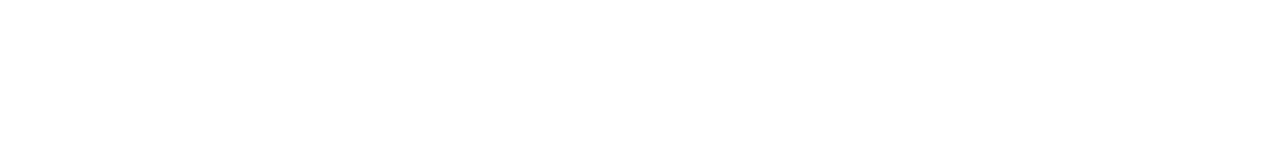
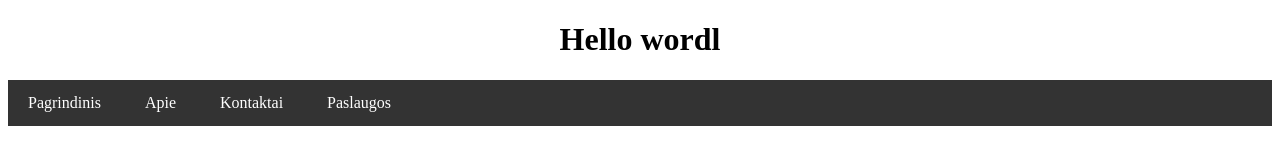
Before and after one commit to A11MA/collaborative-coffee-page, a plain HTML site: page index.html in a window 1280 px wide. Drawn offline with Linux system fonts and the light colour scheme.

Commit message:
add header

```diff
--- a/css/style.css
+++ b/css/style.css
@@ -0,0 +1,34 @@
+  /* Pagrindinis meniu stilius */
+ul
+{
+    list-style-type: none;
+    margin: 0;
+    padding: 0;
+    background-color: #333;
+}
+
+/* Meniu elementų stilius */
+li
+{
+    display: inline;
+}
+
+/* Nuorodų stilius */
+a
+{
+    color: white;
+    padding: 14px 20px;
+    text-decoration: none;
+    display: inline-block;
+}
+
+/* Nuorodų pasikeitimas užvedus pelės žymeklį */
+a:hover
+{
+    background-color: #111;
+}
+
+h1
+{
+    text-align: center;
+}
--- a/index.html
+++ b/index.html
@@ -8,5 +8,16 @@
 </head>
 <body>
 
+    <header>
+        <h1> Hello wordl </h1>
+        <ul>
+            <li><a href="#pagrindinis">Pagrindinis</a></li>
+            <li><a href="#apie">Apie</a></li>
+            <li><a href="#kontaktai">Kontaktai</a></li>
+            <li><a href="#paslaugos">Paslaugos</a></li>
+        </ul>
+
+    </header>
+
 </body>
 </html>
```
